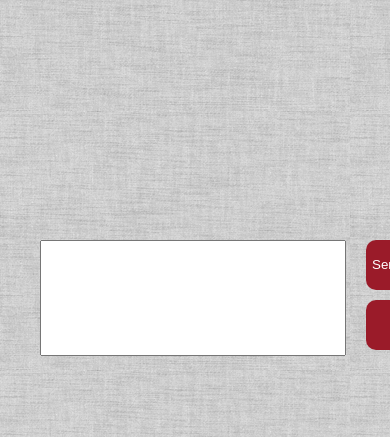
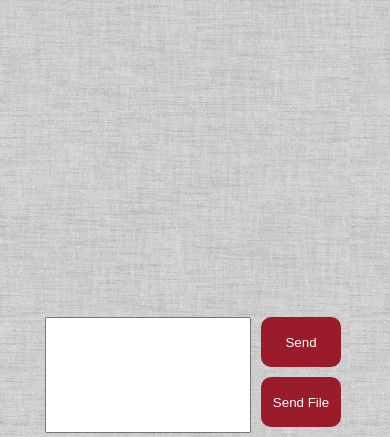
Before and after one commit to SamuelArnold/ChatApplication404, a PHP site: page / in a window 390 px wide. Shown: the part 407-844 px from the top of the page. Run offline with PHP 8.4, Linux system fonts and the light colour scheme; some libraries are stand-ins or nearby versions.

Commit message:
index page now fully responsive for all screen sizes

```diff
--- a/css/index_stylesheet.css
+++ b/css/index_stylesheet.css
@@ -23,6 +23,7 @@ a
     padding: 10px;
     height: 80px;
     background: #333;
+    transition: .5s;
 }
 
 .nav_button
@@ -37,6 +38,7 @@ a
     color: #FFF;
     border: none;
     border-radius: 17px;
+    transition: .5s;
 }
 
 .nav_button:hover
@@ -51,12 +53,14 @@ a
     height: 100px;
     width: 256px;
     margin-top: -10px;
+    transition: .5s;
 }
 
 #nav_btn
 {
     width: 370px;
     margin-left: 70%;
+    transition: .5s;
 }
 
 #home_button
@@ -98,6 +102,7 @@ a
     margin-top: -10px;
     align-content: center;
     display: none;
+    transition: .5s;
 }
 
 /* to rotate icon */
@@ -158,12 +163,14 @@ a
     text-align: center;
     color: #9A1B29;
     font-size: 30px;
+    transition: .5s;
 }
 
 #num_of_users
 {
     margin-top: -30px;
     text-align: center;
+    transition: .5s;
 }
 
 .col-md-8
@@ -204,11 +211,15 @@ a
 
 #messageForm
 {
-    width: 80%;
+    position: fixed;
+    width: 100%;
+    height: 110px;
     margin-left: auto;
     margin-right: auto;
-    margin-top: 10px;
+    bottom: 10px;
     text-align: center;
+    background: white;
+    background-image: url("../imgs/grey-washed-wall.png");
 }
 
 .form-group
@@ -318,16 +329,117 @@ a
 
     #messageForm
     {
-        width: 100%;
+       margin-left: auto;
+        margin-right: auto;
     }
+
+
+}
+
+@media only screen and (max-width: 470px)
+{
 
     .form-group
     {
-        margin-left: 0px;
+        width: 300px;
     }
+
+    #message
+    {
+
+        width: 200px;
+        margin-right: 10px;
+    }
+
+    #button_elements
+    {
+        width: 80px;
+    }
+
 
 }
 
+@media only screen and (max-height: 630px)
+{
+    #nav_bar
+    {
+        height: 40px;
+    }
+
+    #logo, #logo_small_screen
+    {
+        height: 50px;
+        width: 128px;
+        margin-top: -5px;
+    }
+
+    .nav_button
+    {
+        margin-top: 0px;
+        font-size: 15px;
+    }
+
+    #menu_icon
+    {
+        margin-top: 10px;
+        margin-left: 10px;
+        height: 20px;
+        width: 20px;
+    }
+
+    #name
+    {
+        font-size: 23px;
+    }
+
+    #num_of_users
+    {
+        margin-top: -20px;
+        font-size: 15px;
+    }
+
+    .sent
+    {
+        font-size: 12px;
+    }
+
+    .well
+    {
+        font-size: 12px;
+    }
+
+    #messageForm
+    {
+        height: 80px;
+    }
+
+    .form_group
+    {
+        height: 80px;
+    }
+
+    #message
+    {
+        height: 80px;
+    }
+
+    #button_elements
+    {
+        height: 80px;
+    }
+
+    #send_button
+    {
+        font-size: 12px;
+        height: 36px;
+    }
+
+    #upload_btn
+    {
+        font-size: 12px;
+        height: 36px;
+    }
+}
 
 /*
 
--- a/index.html
+++ b/index.html
@@ -13,7 +13,7 @@
     <meta charset="UTF-8">
     <meta name="description" content="">
     <meta name="keywords" content="">
-	<base href="http://ec2-18-216-64-197.us-east-2.compute.amazonaws.com/">
+	<!--<base href="http://ec2-18-216-64-197.us-east-2.compute.amazonaws.com/">-->
 
 	<!-- sources -->
 	<script src="https://ajax.googleapis.com/ajax/libs/jquery/3.3.1/jquery.min.js"></script>
@@ -65,17 +65,19 @@
 				</div>
 				<div id="chat_container" class = "col-md-8">
 					<div class = "chat" id ="chat"></div>
-					<form id = "messageForm">
-						<div class = "form-group">
-						  <textarea class="form-control" id="message"></textarea>
+                </div>
+            </div>
+				<form id = "messageForm">
+				    <div class = "form-group">
+				        <textarea class="form-control" id="message"></textarea>
                             <div id="button_elements">
-						        <input id="send_button" type="submit" class = "btn btn-primary" value = "Send Message" />
-                                <button id="upload_btn" class="btn btn-primary">Add File</button>
+						        <input id="send_button" type="submit" class = "btn btn-primary" value = "Send" />
+                                <button id="upload_btn" class="btn btn-primary">Send File</button>
                             </div>
 						</div>
 					</form>
-				</div>
-			</div>
+
+
 		</div>
 
 
```
